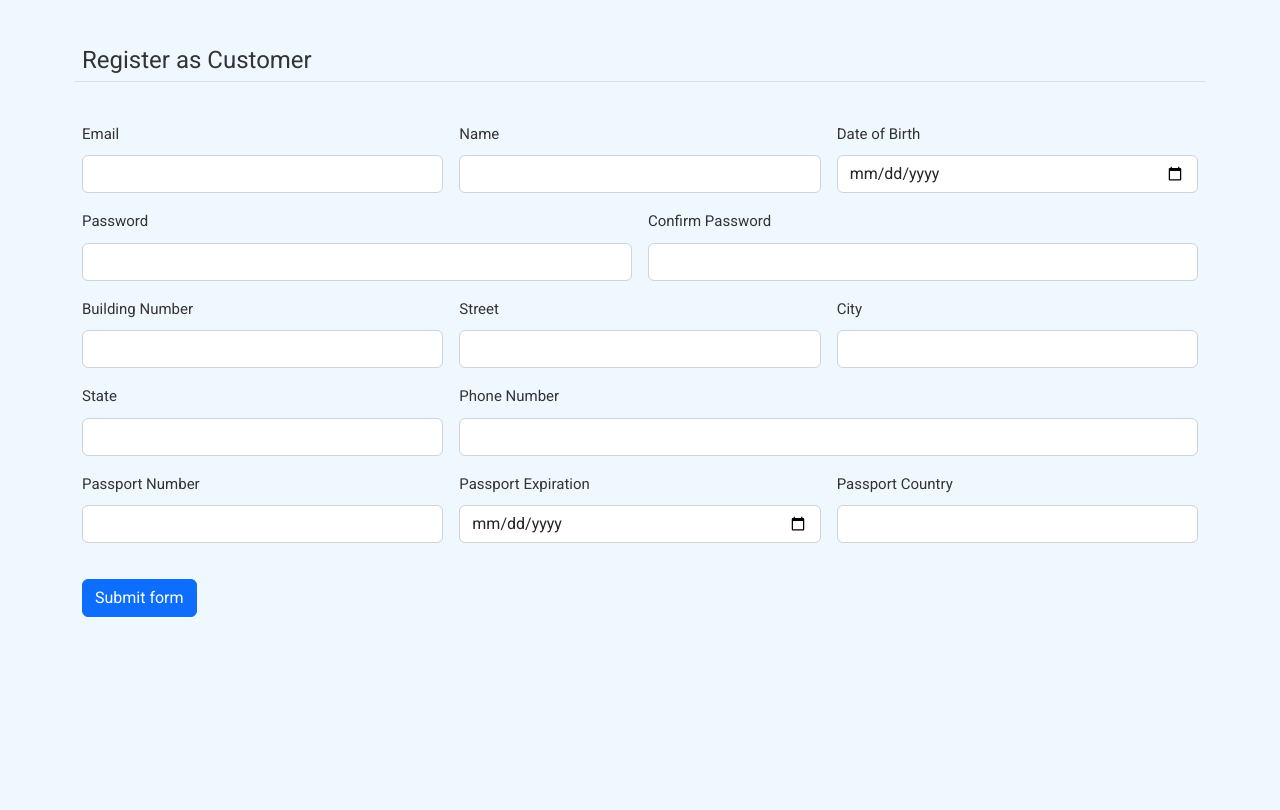
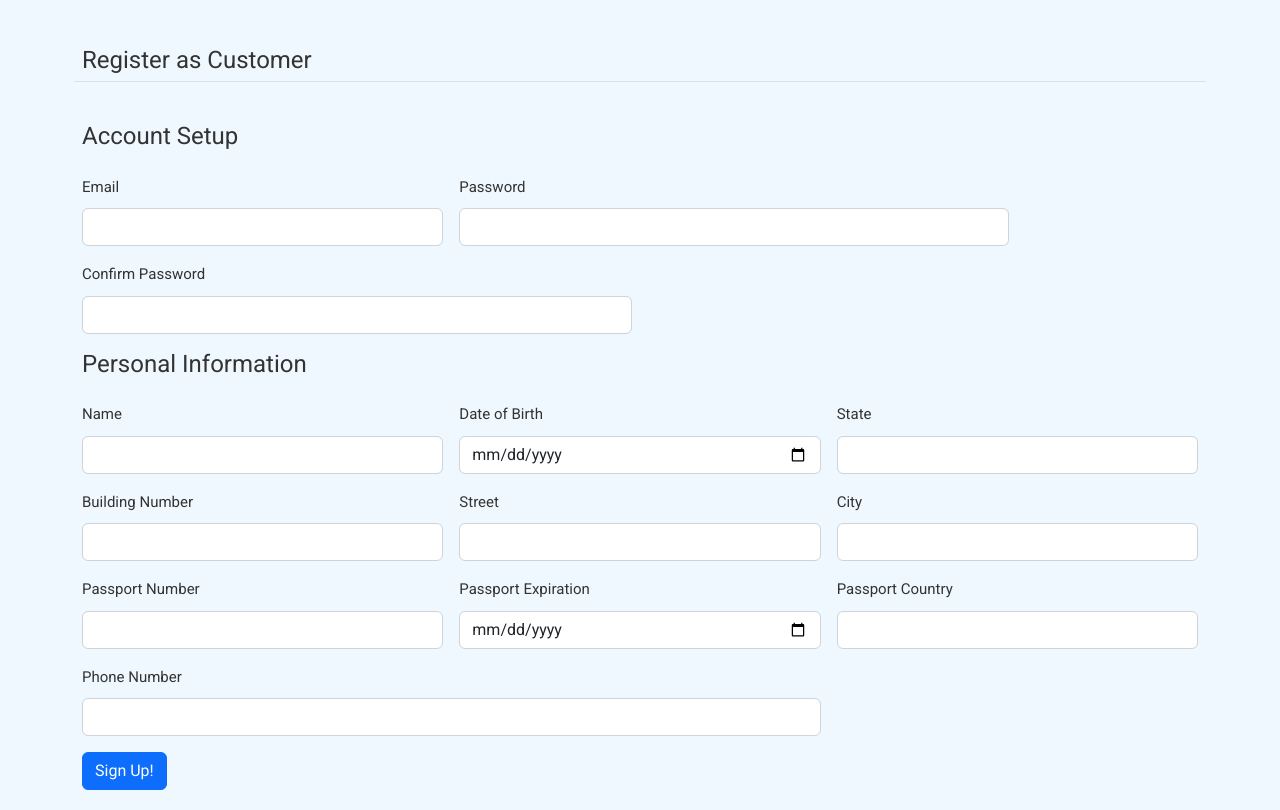
Before and after one commit to Jaacky-Huaang/Databases_Project, a Flask app: page /register_customer in a window 1280 px wide. Shown: the part 80-890 px from the top of the page. Before the commit the page ends 697 px from the top, so only its background shows below. Run offline with Flask 3, Linux system fonts and the light colour scheme; some libraries are stand-ins or nearby versions.

Commit message:
# frontend register revise ag,cu,st

```diff
--- a/reservation/templates/register_customer.html
+++ b/reservation/templates/register_customer.html
@@ -5,6 +5,9 @@
         <form class="row g-3" method="POST" action="">
           {{ form.hidden_tag() }}
           <legend class="border-bottom mb-4">{{ title }}</legend>
+
+          <!-- 个人信息部分 -->
+        <h4>Account Setup</h4>
           <div class="col-md-4">
             <label class="form-label">{{ form.email.label(class="form-control-label") }}</label>
                 {% if form.email.errors %}
@@ -18,6 +21,33 @@
                     {{ form.email(class="form-control") }}
                 {% endif %}
           </div>
+          <div class="col-md-6">
+            <label class="form-label">{{ form.password.label(class="form-control-label") }}</label>
+            {% if form.password.errors %}
+                {{ form.password(class="form-control is-invalid") }}
+                <div class="invalid-feedback">
+                    {% for error in form.password.errors %}
+                        {{ error }}
+                    {% endfor %}
+                </div>
+            {% else %}
+                {{ form.password(class="form-control") }}
+            {% endif %}
+        </div>
+        <div class="col-md-6">
+            <label class="form-label">{{ form.confirm_password.label(class="form-control-label") }}</label>
+            {% if form.confirm_password.errors %}
+                {{ form.confirm_password(class="form-control is-invalid") }}
+                <div="invalid-feedback">
+                    {% for error in form.confirm_password.errors %}
+                        <span>{{ error }}</span>
+                    {% endfor %}
+                </div>
+            {% else %}
+                {{ form.confirm_password(class="form-control") }}
+            {% endif %}
+        </div>
+        <h4>Personal Information</h4>
           <div class="col-md-4">
             <label class="form-label">{{ form.name.label(class="form-control-label") }}</label>
                 {% if form.name.errors %}
@@ -44,38 +74,25 @@
                     {{ form.date_of_birth(class="form-control") }}
                 {% endif %}
             </div>
-          <div class="col-md-6">
-              <label class="form-label">{{ form.password.label(class="form-control-label") }}</label>
-              {% if form.password.errors %}
-                  {{ form.password(class="form-control is-invalid") }}
-                  <div class="invalid-feedback">
-                      {% for error in form.password.errors %}
-                          {{ error }}
-                      {% endfor %}
-                  </div>
-              {% else %}
-                  {{ form.password(class="form-control") }}
-              {% endif %}
-          </div>
-
-          <div class="col-md-6">
-              <label class="form-label">{{ form.confirm_password.label(class="form-control-label") }}</label>
-              {% if form.confirm_password.errors %}
-                  {{ form.confirm_password(class="form-control is-invalid") }}
-                  <div class="invalid-feedback">
-                      {% for error in form.confirm_password.errors %}
+            <div class="col-md-4">
+                <label class="form-label">{{ form.state.label(class="form-control-label") }}</label>
+                {% if form.state.errors %}
+                    {{ form.state(class="form-control is-invalid") }}
+                    <div="invalid-feedback">
+                        {% for error in form.state.errors %}
                             <span>{{ error }}</span>
                         {% endfor %}
                     </div>
                 {% else %}
-                  {{ form.confirm_password(class="form-control") }}
+                    {{ form.state(class="form-control") }}
                 {% endif %}
               </div>
+          <!-- 地址信息部分 -->
           <div class="col-md-4">
                 <label class="form-label">{{ form.building_number.label(class="form-control-label") }}</label>
                 {% if form.building_number.errors %}
                     {{ form.building_number(class="form-control is-invalid") }}
-                    <div class="invalid-feedback">
+                    <div="invalid-feedback">
                         {% for error in form.building_number.errors %}
                             <span>{{ error }}</span>
                         {% endfor %}
@@ -88,7 +105,7 @@
               <label class="form-label">{{ form.street.label(class="form-control-label") }}</label>
               {% if form.street.errors %}
                   {{ form.street(class="form-control is-invalid") }}
-                  <div class="invalid-feedback">
+                  <div="invalid-feedback">
                       {% for error in form.street.errors %}
                           <span>{{ error }}</span>
                       {% endfor %}
@@ -101,7 +118,7 @@
               <label class="form-label">{{ form.city.label(class="form-control-label") }}</label>
               {% if form.city.errors %}
                   {{ form.city(class="form-control is-invalid") }}
-                  <div class="invalid-feedback">
+                  <div="invalid-feedback">
                       {% for error in form.city.errors %}
                           <span>{{ error }}</span>
                       {% endfor %}
@@ -110,37 +127,12 @@
                   {{ form.city(class="form-control") }}
               {% endif %}
           </div>
-          <div class="col-md-4">
-              <label class="form-label">{{ form.state.label(class="form-control-label") }}</label>
-              {% if form.state.errors %}
-                  {{ form.state(class="form-control is-invalid") }}
-                  <div class="invalid-feedback">
-                      {% for error in form.state.errors %}
-                          <span>{{ error }}</span>
-                      {% endfor %}
-                  </div>
-              {% else %}
-                  {{ form.state(class="form-control") }}
-              {% endif %}
-            </div>
-            <div class="col-md-8">
-                <label class="form-label">{{ form.phone_number.label(class="form-control-label") }}</label>
-                {% if form.phone_number.errors %}
-                    {{ form.phone_number(class="form-control is-invalid") }}
-                    <div class="invalid-feedback">
-                        {% for error in form.street.errors %}
-                            <span>{{ error }}</span>
-                        {% endfor %}
-                    </div>
-                {% else %}
-                    {{ form.phone_number(class="form-control") }}
-                {% endif %}
-            </div>
+
             <div class="col-md-4">
                 <label class="form-label">{{ form.passport_number.label(class="form-control-label") }}</label>
                 {% if form.passport_number.errors %}
                     {{ form.passport_number(class="form-control is-invalid") }}
-                    <div class="invalid-feedback">
+                    <div="invalid-feedback">
                     {% for error in form.passport_number.errors %}
                         <span>{{ error }}</span>
                     {% endfor %}
@@ -153,7 +145,7 @@
                 <label class="form-label">{{ form.passport_expiration.label(class="form-control-label") }}</label>
                 {% if form.passport_expiration.errors %}
                     {{ form.passport_expiration(class="form-control is-invalid") }}
-                    <div class="invalid-feedback">
+                    <div="invalid-feedback">
                     {% for error in form.passport_expiration.errors %}
                         <span>{{ error }}</span>
                     {% endfor %}
@@ -166,7 +158,7 @@
                 <label class="form-label">{{ form.passport_country.label(class="form-control-label") }}</label>
                 {% if form.passport_country.errors %}
                     {{ form.passport_country(class="form-control is-invalid") }}
-                    <div class="invalid-feedback">
+                    <div="invalid-feedback">
                     {% for error in form.passport_country.errors %}
                         <span>{{ error }}</span>
                     {% endfor %}
@@ -175,10 +167,22 @@
                     {{ form.passport_country(class="form-control") }}
                 {% endif %}
             </div>
-
-            <div class="space"></div>
+            <!-- 联系方式部分 -->
+            <div class="col-md-8">
+                <label class="form-label">{{ form.phone_number.label(class="form-control-label") }}</label>
+                {% if form.phone_number.errors %}
+                    {{ form.phone_number(class="form-control is-invalid") }}
+                    <div="invalid-feedback">
+                    {% for error in form.phone_number.errors %}
+                        <span>{{ error }}</span>
+                    {% endfor %}
+                    </div>
+                {% else %}
+                    {{ form.phone_number(class="form-control") }}
+                {% endif %}
+            </div>
             <div class="col-12">
-            <button class="btn btn-primary" type="submit">Submit form</button>
+                <button class="btn btn-primary" type="submit">Sign Up!</button>
             </div>
         </form>
         </div></div>
```
Also changed, not shown: reservation/templates/register_agent.html (+18 -17 lines), reservation/templates/register_airline_staff.html (+33 -32 lines). Lines whose indentation alone changed are shown as unchanged.
